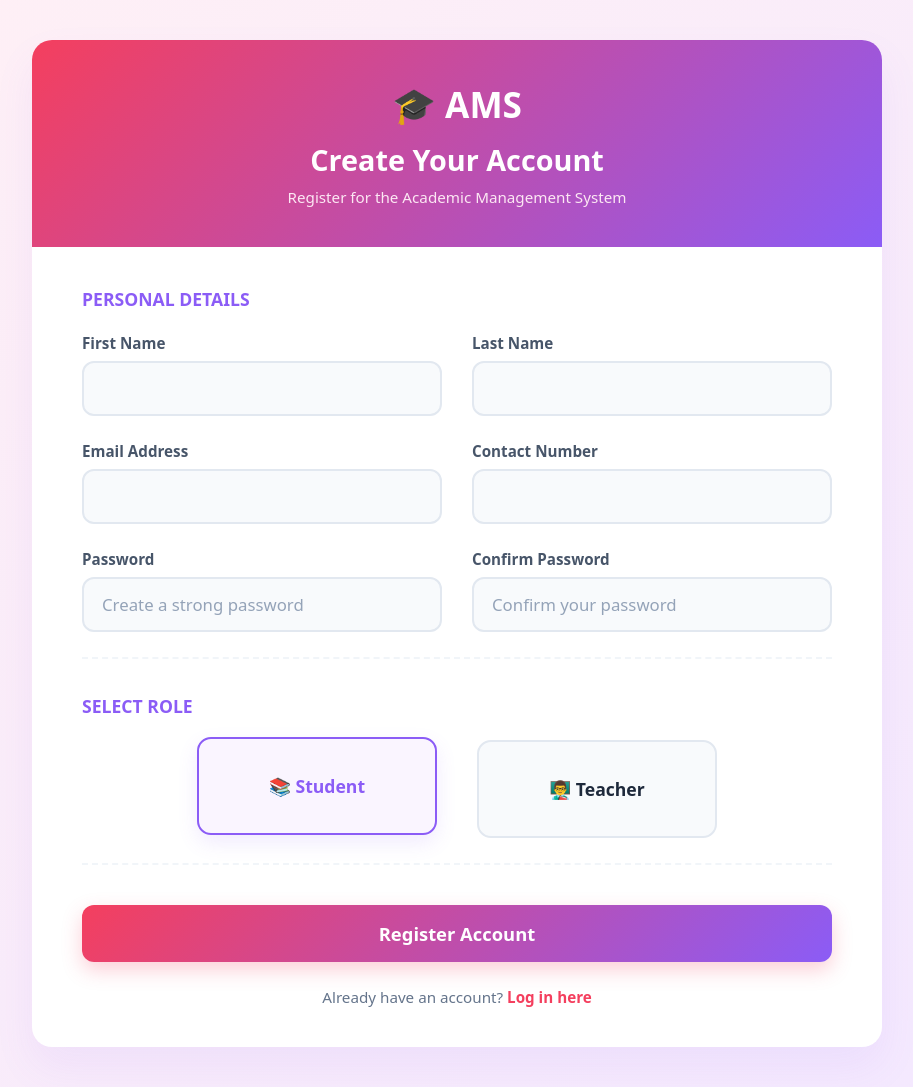
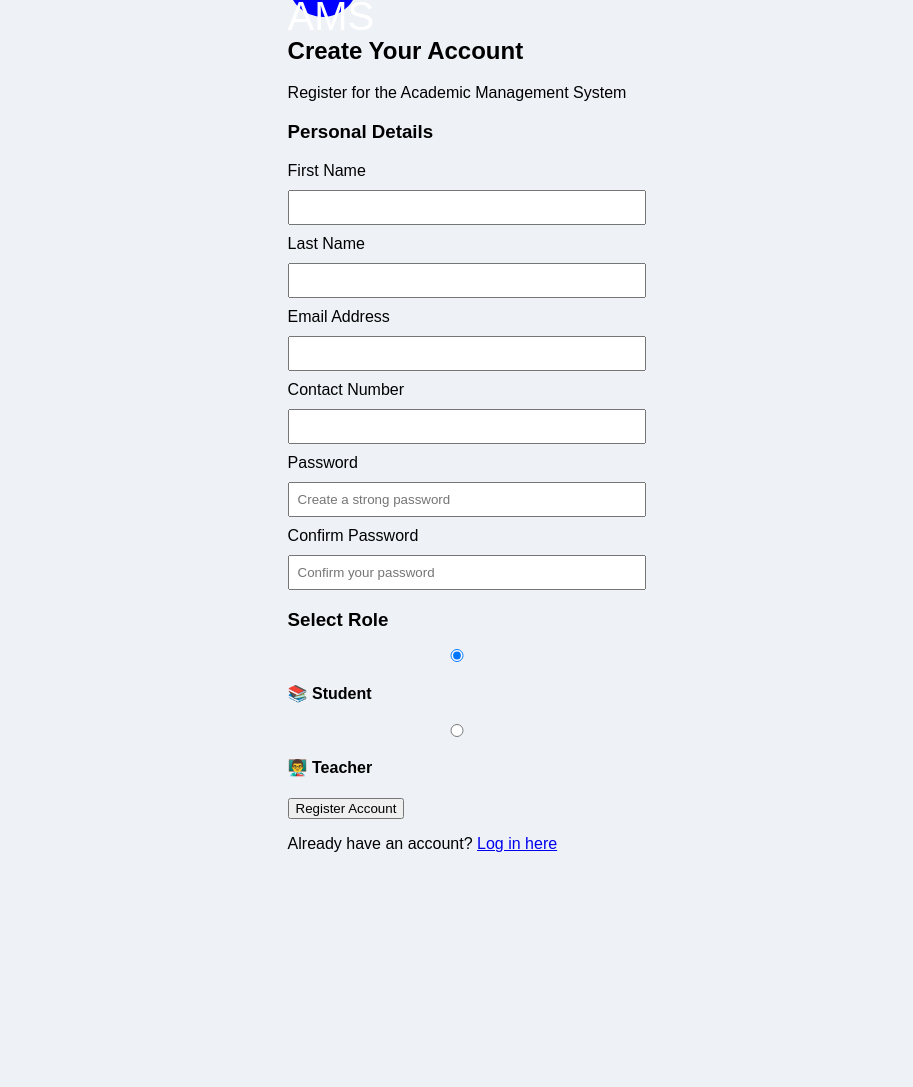
Before and after one commit to unibha/THE-U-TEAM, a PHP site: page /index.html in a window 1280 px wide. Shown: the whole page, without its empty margins (183-1096 px from the left). After the commit the page ends 852 px from the top, so only its background shows below. Run offline with PHP 8.4, Linux system fonts and the light colour scheme.

Commit message:
Add files via upload

```diff
--- a/style.css
+++ b/style.css
@@ -1,228 +1,40 @@
-* {
-    margin: 0;
-    padding: 0;
-    box-sizing: border-box;
-    font-family: system-ui, sans-serif;
+body {
+  font-family: Arial;
+  background: #eef2f7;
+  display: flex;
+  justify-content: center;
+  align-items: center;
+  height: 100vh;
 }
 
-body {
-    background: linear-gradient(135deg, #fff0f5, #f3e8ff);
-    color: #374151;
-    display: flex;
-    justify-content: center;
-    padding: 40px 20px;
-    min-height: 100vh;
+.main {
+  display: flex;
+  gap: 50px;
 }
 
-.page {
-    width: 100%;
-    max-width: 850px;
-}
-
-.registration-card {
-    background: #fff;
-    border-radius: 20px;
-    box-shadow: 0 20px 40px rgba(139, 92, 246, 0.08);
-    overflow: hidden;
-}
-
-.card-header {
-    background: linear-gradient(135deg, #f43f5e, #8b5cf6);
-    color: #fff;
-    padding: 40px;
-    text-align: center;
+.left {
+  text-align: center;
 }
 
 .logo {
-    font-size: 2.2rem;
-    font-weight: 700;
-    margin-bottom: 12px;
+  font-size: 40px;
+  background: blue;
+  color: white;
+  width: 70px;
+  height: 70px;
+  border-radius: 50%;
 }
 
-.card-header h2 {
-    font-size: 1.8rem;
-    margin-bottom: 8px;
-    font-weight: 600;
+.card {
+  background: white;
+  padding: 20px;
+  margin: 10px;
+  border-radius: 10px;
 }
 
-.card-header p {
-    font-size: 0.95rem;
-    color: #fce7f3;
+input, select {
+  display: block;
+  width: 100%;
+  margin: 10px 0;
+  padding: 8px;
 }
-
-.form-body {
-    padding: 40px 50px;
-}
-
-.form-section {
-    margin-bottom: 35px;
-    padding-bottom: 25px;
-    border-bottom: 2px dashed #f1f5f9;
-}
-
-.form-section:last-of-type {
-    border: none;
-    margin-bottom: 20px;
-    padding: 0;
-}
-
-.section-title {
-    font-size: 1.1rem;
-    color: #8b5cf6;
-    margin-bottom: 22px;
-    text-transform: uppercase;
-    font-weight: 700;
-}
-
-.input-row {
-    display: flex;
-    gap: 30px;
-    margin-bottom: 25px;
-}
-
-.input-row:last-child {
-    margin-bottom: 0;
-}
-
-.input-group {
-    flex: 1;
-    display: flex;
-    flex-direction: column;
-}
-
-.input-group label {
-    font-size: 0.95rem;
-    font-weight: 600;
-    color: #475569;
-    margin-bottom: 8px;
-}
-
-.input-group input {
-    width: 100%;
-    padding: 14px 18px;
-    border: 2px solid #e2e8f0;
-    border-radius: 12px;
-    font-size: 1.05rem;
-    background: #f8fafc;
-    outline: none;
-    transition: 0.25s;
-}
-
-.input-group input:hover,
-.input-group input:focus {
-    background: #fff;
-}
-
-.input-group input:focus {
-    border-color: #f43f5e;
-    box-shadow: 0 0 0 4px rgba(244, 63, 94, 0.12);
-}
-
-.input-group input::placeholder {
-    color: #94a3b8;
-}
-
-.role-selection {
-    display: flex;
-    justify-content: center;
-    gap: 40px;
-}
-
-.role-card {
-    cursor: pointer;
-}
-
-.role-card input {
-    display: none;
-}
-
-.role-content {
-    border: 2px solid #e2e8f0;
-    border-radius: 14px;
-    padding: 35px 20px;
-     min-width: 240px;
-    text-align: center;
-    transition: 0.25s;
-    background: #f8fafc;
-}
-
-.role-content .icon {
-    font-size: 1.8rem;
-    display: block;
-    margin-bottom: 12px;
-}
-
-.role-content h4 {
-    font-size: 1.1rem;
-    color: #1e293b;
-    font-weight: 600;
-}
-
-.role-card input:checked + .role-content {
-    border-color: #8b5cf6;
-    background: #faf5ff;
-    transform: translateY(-3px);
-    box-shadow: 0 8px 20px rgba(139, 92, 246, 0.12);
-}
-
-.role-card input:checked + .role-content h4 {
-    color: #8b5cf6;
-}
-
-.form-actions {
-    margin-top: 40px;
-    text-align: center;
-}
-
-.btn-submit {
-    background: linear-gradient(135deg, #f43f5e, #8b5cf6);
-    color: #fff;
-    font-size: 1.15rem;
-    font-weight: 700;
-    padding: 16px 40px;
-    border: none;
-    border-radius: 12px;
-    cursor: pointer;
-    transition: 0.25s;
-    width: 100%;
-    box-shadow: 0 8px 20px rgba(244, 63, 94, 0.25);
-}
-
-.btn-submit:hover {
-    transform: translateY(-2px);
-    box-shadow: 0 12px 25px rgba(244, 63, 94, 0.35);
-}
-
-.btn-submit:active {
-    transform: translateY(0);
-}
-
-.login-link {
-    margin-top: 25px;
-    font-size: 0.95rem;
-    color: #64748b;
-}
-
-.login-link a {
-    color: #f43f5e;
-    font-weight: 700;
-    text-decoration: none;
-}
-
-.login-link a:hover {
-    color: #be123c;
-    text-decoration: underline;
-}
-
-@media (max-width: 768px) {
-    .input-row {
-        flex-direction: column;
-        gap: 20px;
-    }
-    .role-selection {
-        grid-template-columns: 1fr;
-    }
-    .form-body {
-        padding: 30px 20px;
-    }
-}
```
Also changed, not shown: index.php (added, +54 -0 lines), login.php (added, +21 -0 lines).
